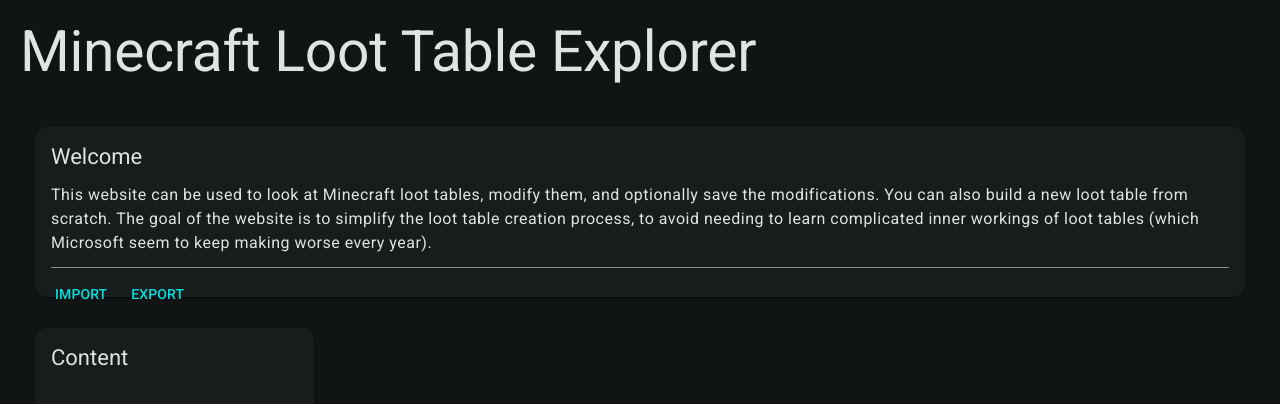
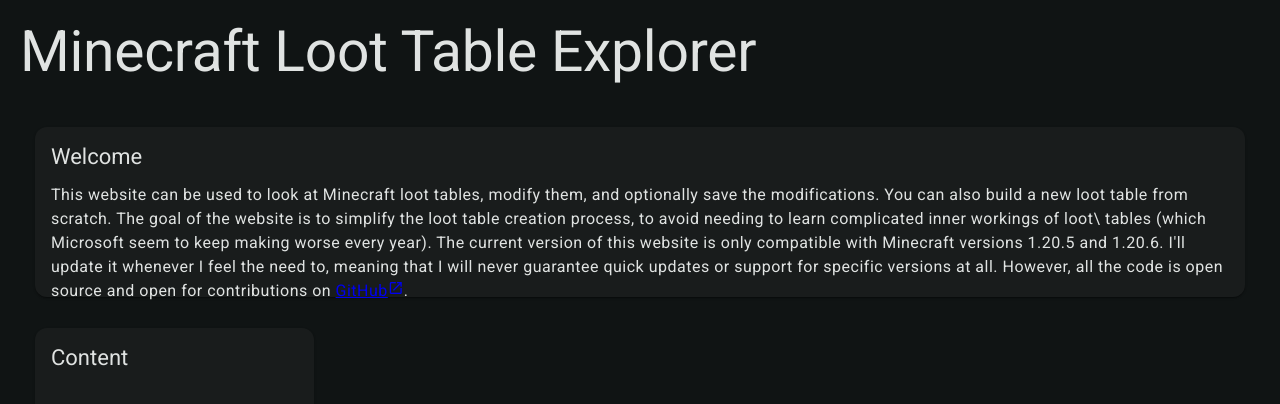
Before and after one commit to soni801/mc-loot-table-explorer, an Angular app: page / in a window 1280 px wide. Shown: the top 404 px of the page. Built offline with nearby package versions, Linux system fonts and the light colour scheme.

Commit message:
chore: improve welcome text

```diff
--- a/src/app/home/home.component.html
+++ b/src/app/home/home.component.html
@@ -28,10 +28,13 @@
           <mat-card-title>Welcome</mat-card-title>
         </mat-card-header>
         <mat-card-content>
-          <p class="padding-top">This website can be used to look at Minecraft loot tables, modify them, and optionally save the
-            modifications. You can also build a new loot table from scratch. The goal of the website is to simplify the
-            loot table creation process, to avoid needing to learn complicated inner workings of loot tables (which
-            Microsoft seem to keep making worse every year).</p>
+          <p class="padding-top">This website can be used to look at Minecraft loot tables, modify them, and optionally
+            save the modifications. You can also build a new loot table from scratch. The goal of the website is to
+            simplify the loot table creation process, to avoid needing to learn complicated inner workings of loot\
+            tables (which Microsoft seem to keep making worse every year). The current version of this website is only
+            compatible with Minecraft versions 1.20.5 and 1.20.6. I'll update it whenever I feel the need to, meaning
+            that I will never guarantee quick updates or support for specific versions at all. However, all the code is
+            open source and open for contributions on <a href="https://github.com/soni801/mc-loot-table-explorer" target="_blank">GitHub<mat-icon class="text-icon" fontIcon="open_in_new"></mat-icon></a>.</p>
           <mat-divider></mat-divider>
         </mat-card-content>
         <mat-card-actions>
--- a/src/styles.scss
+++ b/src/styles.scss
@@ -3,6 +3,14 @@
 html, body { height: 100%; }
 body { margin: 0; font-family: Roboto, "Helvetica Neue", sans-serif; }
 
+// Class to improve icon look when used in combination with text
+.text-icon
+{
+  width: min-content !important;
+  height: min-content !important;
+  font-size: 1em;
+}
+
 // Utility classes
 .padding-top { padding-top: .75em; }
 .scroll { overflow-x: scroll; }
```
